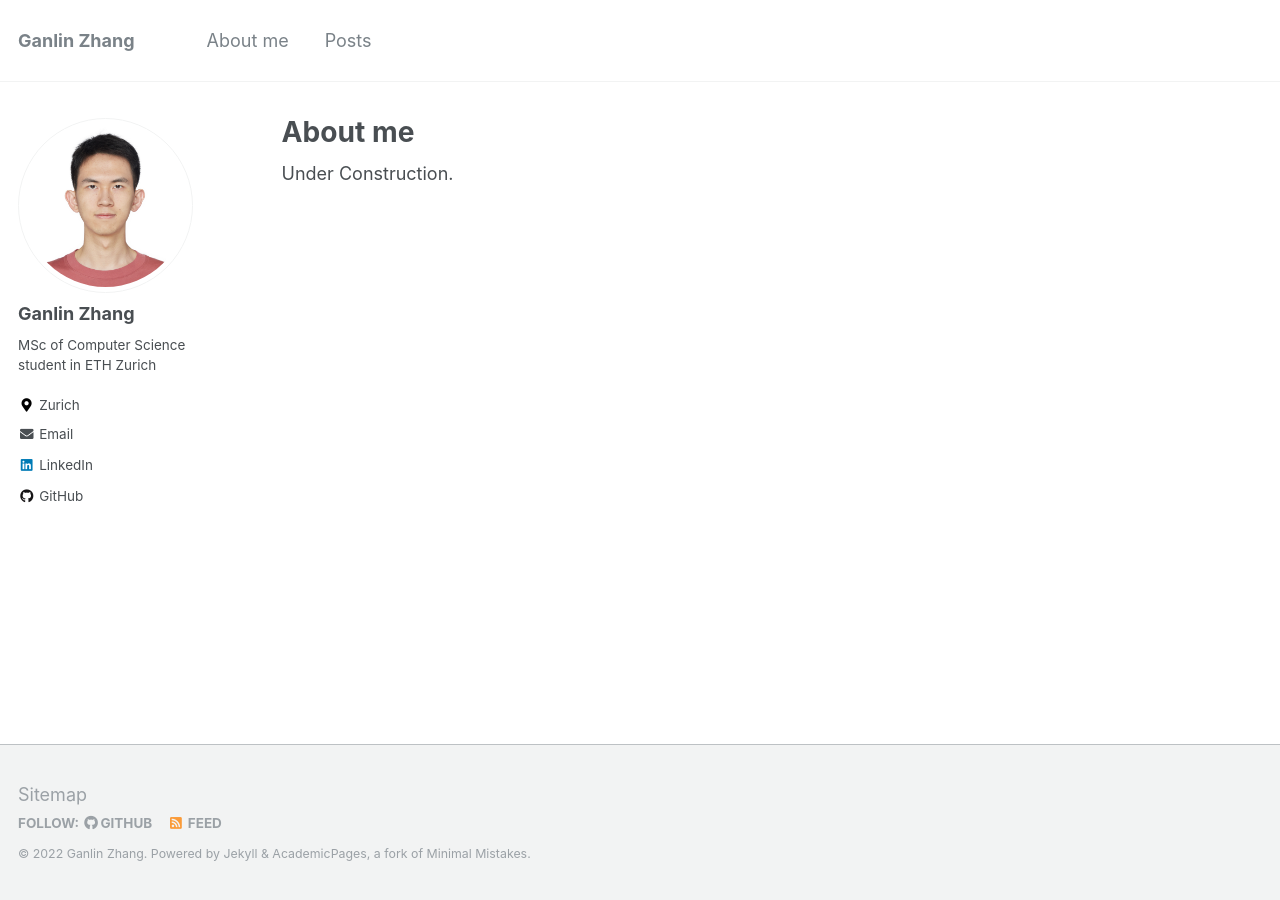
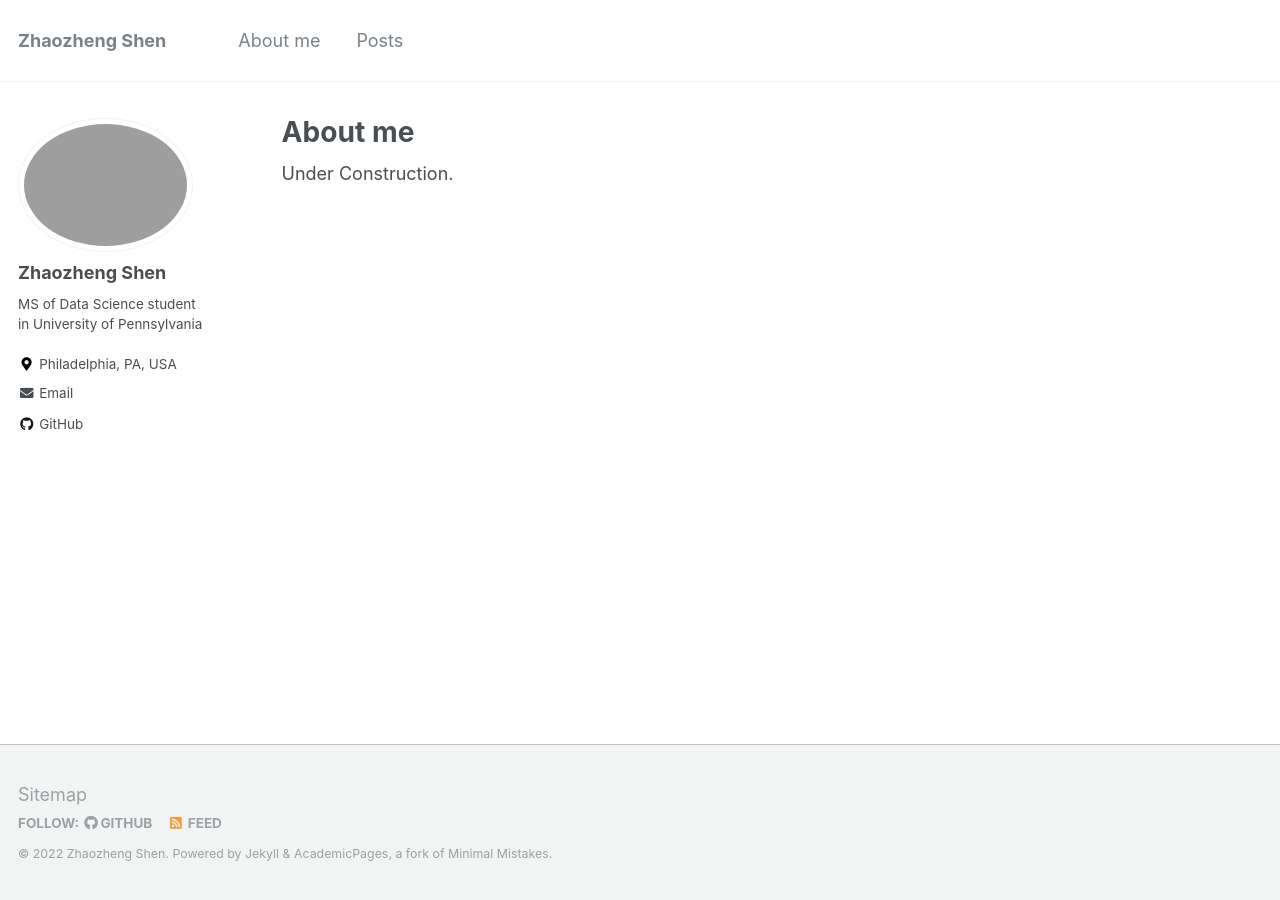
Before and after one commit to zhaozheng-shen/temp, a Jekyll site: the page built from _pages/about.md, in a window 1280 px wide. Built offline with Jekyll 4.4.1, drawn with Linux system fonts in a browser that asks for light colours.

Commit message:
Update _config.yml

```diff
--- a/_config.yml
+++ b/_config.yml
@@ -7,13 +7,13 @@
 
 # Site Settings
 locale                   : "en-US"
-title                    : "Ganlin Zhang"
+title                    : "Zhaozheng Shen"
 title_separator          : "-"
-name                     : &name "Ganlin Zhang"
-description              : &description "MSc of Computer Science student in ETH Zurich"
-url                      : https://zhangganlin.github.io # the base hostname & protocol for your site e.g. "https://mmistakes.github.io"
+name                     : &name "Zhaozheng Shen"
+description              : &description "MS of Data Science student in University of Pennsylvania"
+url                      : https://zhaozheng-shen.github.io # the base hostname & protocol for your site e.g. "https://mmistakes.github.io"
 baseurl                  : "" # the subpath of your site, e.g. "/blog"
-repository               : "zhangganlin/zhangganlin.github.io"
+repository               : "zhaozheng-shen/zhaozheng-shen.github.io"
 teaser                   : # filename of teaser fallback teaser image placed in /images/, .e.g. "500x300.png"
 breadcrumbs              : false # true, false (default)
 words_per_minute         : 160
@@ -62,7 +62,7 @@ facebook:
   username               :
   app_id                 :
   publisher              :
-og_image                 : profile.jpg # Open Graph/Twitter default site image
+og_image                 :
 # For specifying social profiles
 # - https://developers.google.com/structured-data/customize/social-profiles
 social:
@@ -82,15 +82,15 @@ analytics:
 
 # Site Author
 author:
-  name             : "Ganlin Zhang"
-  avatar           : "profile.jpg"
-  bio              : "MSc of Computer Science student in ETH Zurich"
-  location         : "Zurich"
+  name             : "Zhaozheng Shen"
+  avatar           :
+  bio              : "MS of Data Science student in University of Pennsylvania"
+  location         : "Philadelphia, PA, USA"
   employer         :
   pubmed           :
   orcid            :
   googlescholar    :
-  email            : "zhangga@student.ethz.ch"
+  email            : "shenzhzh@seas.upenn.edu"
   researchgate     :  # example: "https://www.researchgate.net/profile/yourprofile"
   uri              :
   bitbucket        :
@@ -99,14 +99,14 @@ author:
   flickr           :
   facebook         :
   foursquare       :
-  github           : "zhangganlin"
+  github           : "zhaozheng-shen"
   gitlab           :
   google_plus      :
   keybase          :
   instagram        :
   impactstory      : #"https://profiles.impactstory.org/u/xxxx-xxxx-xxxx-xxxx"
   lastfm           :
-  linkedin         : "ganlin-zhang"
+  linkedin         :
   pinterest        :
   soundcloud       :
   stackoverflow    : # http://stackoverflow.com/users/123456/username
```
